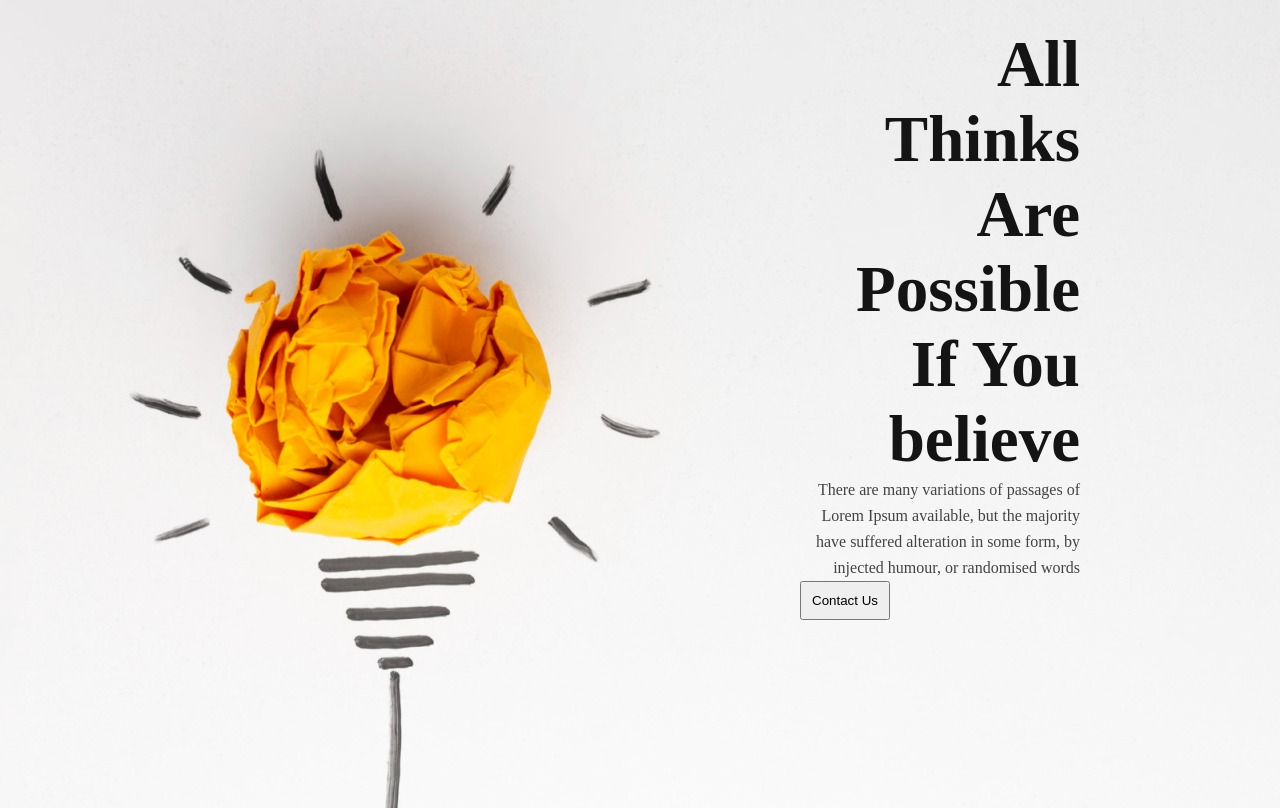
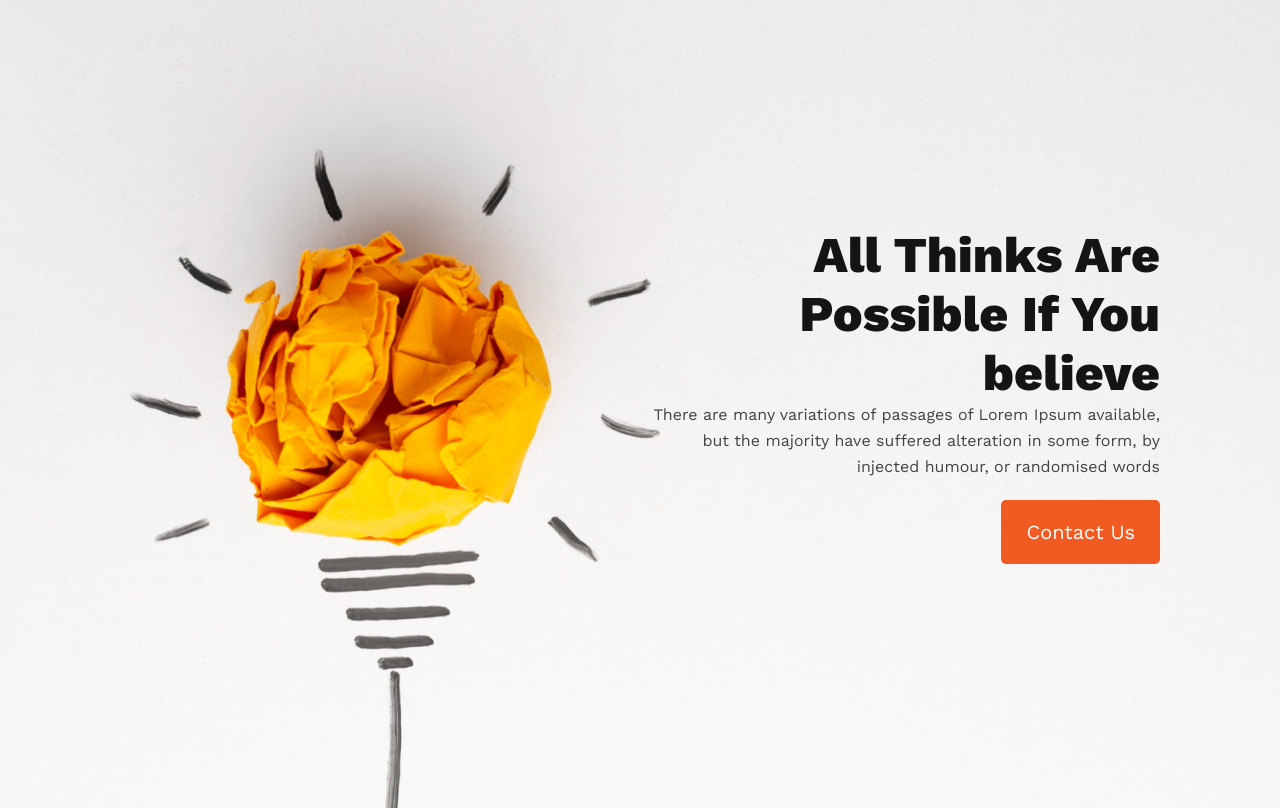
Before and after one commit to git-zahidul-islam/new-year-cptd5n2, a plain HTML site: page index.html in a window 1280 px wide. Drawn offline with nearby package versions, Linux system fonts and the light colour scheme.

Commit message:
header complete

```diff
--- a/index.html
+++ b/index.html
@@ -4,6 +4,10 @@
     <meta charset="UTF-8">
     <meta name="viewport" content="width=device-width, initial-scale=1.0">
     <title>New Year</title>
+    <!-- google font add -->
+    <link rel="preconnect" href="https://fonts.googleapis.com">
+    <link rel="preconnect" href="https://fonts.gstatic.com" crossorigin>
+    <link href="https://fonts.googleapis.com/css2?family=Work+Sans:wght@300;400;800&display=swap" rel="stylesheet">
     <!-- css link -->
     <link rel="stylesheet" href="style/style.css">
 </head>
@@ -13,7 +17,7 @@
             <div class="nav-content">
                 <h1 class="nav-title">All Thinks Are Possible If You believe</h1>
                 <p class="nav-description">There are many variations of passages of Lorem Ipsum available, but the majority have suffered alteration in some form, by injected humour, or randomised words</p>
-                <button class="primary-btn nav-btn">Contact Us</button>
+                <button class="btn nav-btn">Contact Us</button>
             </div>
         </nav>
     </header>
--- a/style/style.css
+++ b/style/style.css
@@ -5,7 +5,17 @@
     box-sizing: border-box;
     text-decoration: none;
     list-style: none;
+    font-family: 'Work Sans', sans-serif;
 }
+.btn {
+    border-radius: 5px;
+    background: #F15B22;
+    border: 0;
+    padding: 20px 25px;
+    cursor: pointer;
+    font-size: 20px;
+}
+
 /* nav design */
 header {
     height: 808px;
@@ -15,27 +25,28 @@ header {
 nav {
     display: flex;
     align-items: center;
-    height: 80%;
-    margin: 0 200px 160px 800px;
+    height: 100%;
+    width: 525px;
+    float: right;
+    margin-right: 120px;
+    /* margin: 0 180px 160px 820px; */
     /* margin-left: 800px; */
 }
 .nav-title {
-    color: var(--Dark-01, #151414);
+    color:  #151414;
     text-align: right;
-    font-size: 65px;
+    font-size: 50px;
     font-weight: 700;
 }
 .nav-description {
-    color: var(--Dark-02, #444343);
+    color:  #444343;
     text-align: right;
     font-size: 16px;;
     font-weight: 400;
     line-height: 26px;
 }
 .nav-content .nav-btn {
-    padding: 10px;
-    display: block;
+    float: right;
+    margin: 20px 0;
+    color: white;
 }
-button {
-
-}
```
